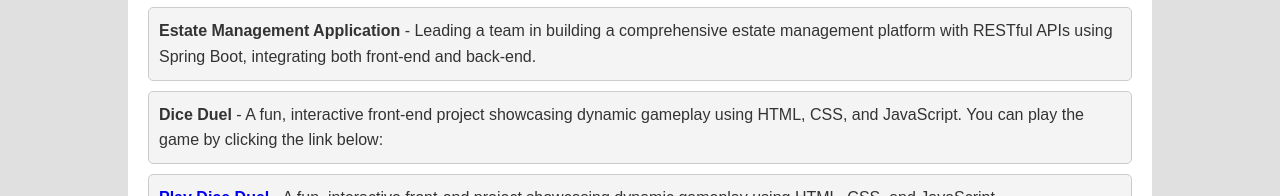
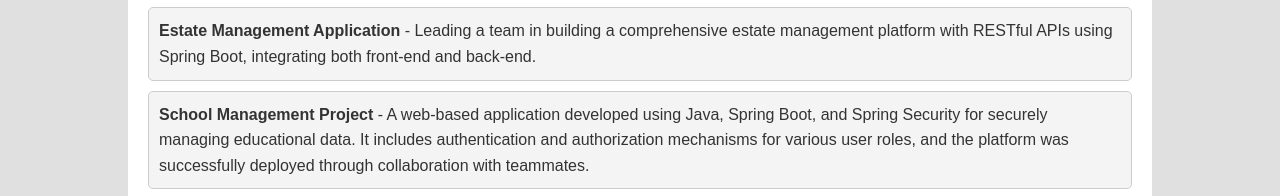
Before and after one commit to MeralKorkmaz/website, a plain HTML site: page index.html in a window 1280 px wide. Shown: the part 592-788 px from the top of the page. Drawn offline with Linux system fonts and the light colour scheme.

Commit message:
Update index.html

```diff
--- a/index.html
+++ b/index.html
@@ -97,6 +97,16 @@
             building a comprehensive estate management platform with RESTful
             APIs using Spring Boot, integrating both front-end and back-end.
           </li>
+
+
+          <li>
+          <strong>School Management Project</strong> - A web-based application
+          developed using Java, Spring Boot, and Spring Security for securely managing
+          educational data. It includes authentication and authorization mechanisms
+          for various user roles, and the platform was successfully deployed through
+          collaboration with teammates.
+          </li>
+
           <li>
             <strong>Dice Duel</strong> - A fun, interactive front-end project
             showcasing dynamic gameplay using HTML, CSS, and JavaScript. You can
```
